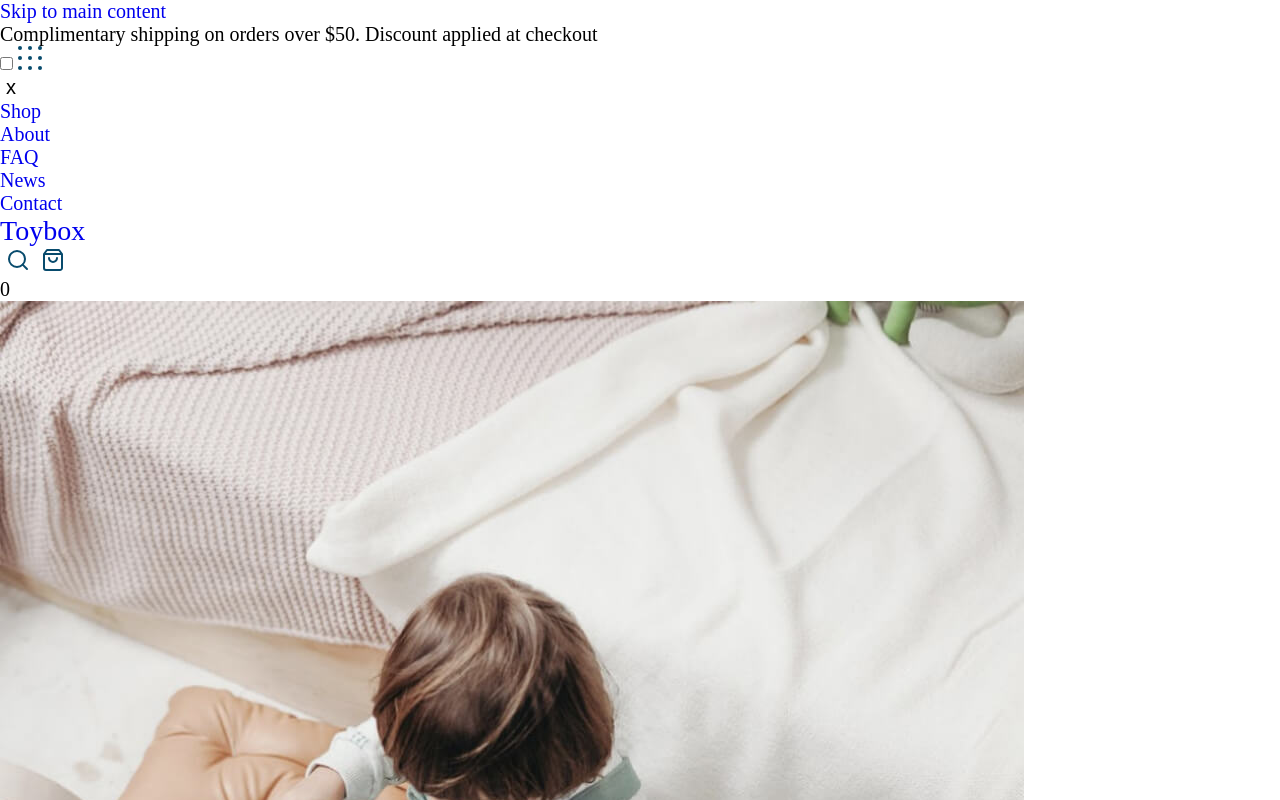
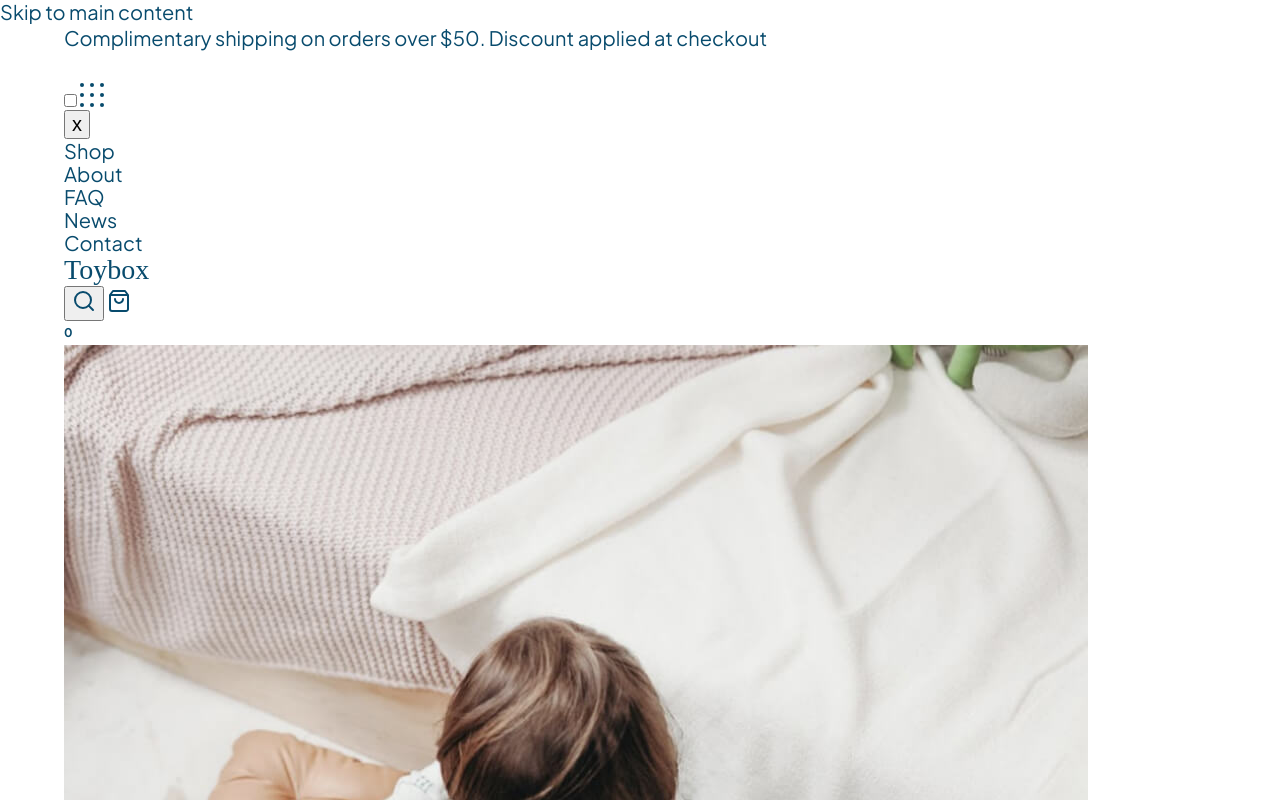
Before and after one commit to frances-m/toybox-ecommerce, a plain HTML site: page index.html in a window 1280 px wide. Shown: the top 800 px of the page. Drawn offline with Linux system fonts and the light colour scheme; a web font is replaced by a local one.

Commit message:
setup styles.scss

```diff
--- /dev/null
+++ b/styles/sass/partials/_baseStyles.scss
@@ -0,0 +1,5 @@
+.wrapper {
+    max-width: 1260px;
+    width: 90%;
+    margin: 0 auto;
+}
--- /dev/null
+++ b/styles/sass/partials/_typography.scss
@@ -0,0 +1,100 @@
+
+// FONT IMPORTS
+
+// import Jakarta Sans font
+@font-face {
+    font-family: "Jakarta Sans";
+    src: url('../fonts/PlusJakarta_Sans-2.5/webfonts/PlusJakarta_Sans-Regular.woff'),
+    url('../fonts/PlusJakarta_Sans-2.5/static/PlusJakartaSans-Regular.ttf'),
+    url('../fonts/PlusJakarta_Sans-2.5/webfonts/PlusJakartaSans-Regular.woff2');
+    font-weight: normal;
+}
+
+// import Jakarta Sans font in bold
+@font-face {
+    font-family: "Jakarta Sans";
+    src: url('../fonts/PlusJakarta_Sans-2.5/webfonts/PlusJakarta_Sans-Bold.woff'),
+    url('../fonts/PlusJakarta_Sans-2.5/static/PlusJakartaSans-Bold.ttf'),
+    url('../fonts/PlusJakarta_Sans-2.5/webfonts/PlusJakartaSans-Bold.woff2');
+    font-weight: bold;
+}
+
+// import Young Serif font
+@font-face {
+    font-family: "Young Serif";
+    src: url('../youngserif/YoungSerif-Regular.otf');
+}
+
+// TYPOGRAPHIC STYLES
+
+
+html {
+    font-size: 125%;
+}
+
+body {
+    font-family: $bodyFont;
+    font-size: $bodyFont;
+    color: $primary-blue;
+}
+
+h1, h2, h3, h4 {
+    font-family: $headingFont;
+    font-weight: normal;
+    color: $primary-blue;
+    margin: 0;
+}
+
+h1 {
+    font-size: 1.4rem; // 28px
+}
+
+h2 {
+    font-size: 2rem; // 40px
+    line-height: 2.4rem;
+    margin-bottom: 18px;
+}
+
+h3 {
+    font-size: 2.7rem; // 54px
+    line-height: 3rem;
+    margin-bottom: 24px;
+}
+
+h4 {
+    font-size: 1.7rem; // 34px
+    line-height: 2rem;
+    margin-bottom: 18px;
+}
+
+h5 {
+    font-size: 0.7rem; // 14px
+    font-weight: bold;
+    line-height: 1.2rem;
+    letter-spacing: 0.1rem;
+    text-transform: uppercase;
+    margin: 0 0 24px 0;
+}
+
+p {
+    line-height: 1.5rem;
+    margin: 0 0 30px 0;
+    &.smallCopy {
+        font-size: 0.6rem;
+        line-height: 1.2rem;
+        font-weight: bold;
+        margin: 0;
+    }
+}
+
+ul, li, a, input {
+    padding: 0;
+    margin: 0;
+}
+
+a {
+    text-decoration: none;
+    color: inherit;
+    cursor: pointer;
+    transition: 0.3s;
+}
--- a/styles/sass/styles.scss
+++ b/styles/sass/styles.scss
@@ -1,39 +1,7 @@
 @import './utilities/variables';
 
 @import './partials/setup';
+@import './partials/typography';
+@import './partials/baseStyles';
 
 /* UNIVERSAL */
-
-html {
-    font-size: 125%;
-}
-
-h1 {
-    font-size: 1.4rem; // 28px
-}
-
-h2 {
-    font-size: 2rem; // 40px
-}
-
-h3 {
-    font-size: 2.7rem; // 54px
-}
-
-h4 {
-    font-size: 1.7rem; // 34px
-}
-
-h5 {
-    font-size: 0.7rem; // 14px
-    text-transform: uppercase;
-}
-
-button {
-    background-color: transparent;
-    border: none;
-}
-
-a {
-    text-decoration: none;
-}
--- a/styles/sass/utilities/_variables.scss
+++ b/styles/sass/utilities/_variables.scss
@@ -1,3 +1,4 @@
+// COLORS
 $primary-blue: #084b6d;
 $secondary-blue: #f4fcff;
 $green: #f8fbf3;
@@ -5,3 +6,12 @@ $pink: #fff5f5;
 $orange: #ffd698;
 $pastel-blue: #d3f0f9;
 $white: #fff;
+
+// FONTS
+
+// Font families
+$headingFont: "Young Serif";
+$bodyFont: "Jakarta Sans";
+
+// Font sizes
+$baseFontSize: 1rem;
```
Also changed, not shown: styles/styles.css.
